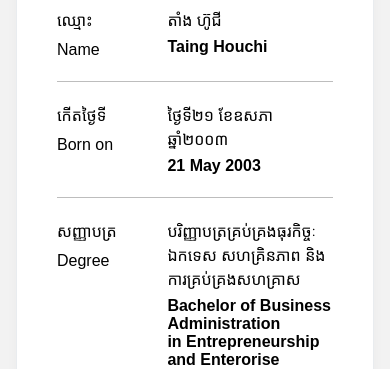
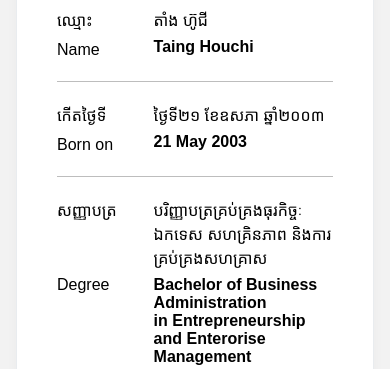
Before and after one commit to verifygovkh/verify-id-HVq_PAQU-key-67e4e18f..., a plain HTML site: page index.html in a window 390 px wide. Shown: the part 731-1100 px from the top of the page. Drawn offline with Linux system fonts and the light colour scheme; a web font is replaced by a local one.

Commit message:
Update print statement from 'align' to 'grid'

```diff
--- a/index.html
+++ b/index.html
@@ -462,7 +462,7 @@
                 flex-direction: row;
                 align-items: flex-start;
             }
-            .label-col { width: 35%; padding-right: 10px; }
+            .label-col { width: 35%; }
             .value-col { width: 65%; }
             .label-text, .label-sub { font-size: 16px; }
             .value-text, .value-sub { font-size: 16px; }
@@ -471,8 +471,8 @@
         }
 
         @media (max-width: 480px) {
-            .label-col { width: 40%; }
-            .value-col { width: 60%; }
+            .label-col { width: 35%; }
+            .value-col { width: 65%; }
             .logo-area img { height: 32px; }
         }
     </style>
@@ -559,21 +559,17 @@
                         </div>
                     </div>
 
-                    <div class="data-row">
-                        <div class="label-col">
-                            <span class="label-text">សញ្ញាបត្រ</span>
-                            <span class="label-sub">Degree</span>
-                        </div>
-                        <div class="value-col">
+                    <div class="data-row" style="display: grid; grid-template-columns: 35% 65%; padding: 22px 0; border-bottom: 1px solid #bdbdbd; align-items: start; column-gap: 0; row-gap: 5px;">
+                        <span class="label-text" style="padding-right: 22px;">សញ្ញាបត្រ</span>
                         <span class="value-text">
                             បរិញ្ញាបត្រគ្រប់គ្រងធុរកិច្ចៈ<br>
                             ឯកទេស សហគ្រិនភាព និងការគ្រប់គ្រងសហគ្រាស
                         </span>
-                            <span class="value-sub">
+                        <span class="label-sub" style="margin-top: 0; padding-right: 22px;">Degree</span>
+                        <span class="value-sub" style="margin-top: 0;">
                             Bachelor of Business Administration<br>
                             in Entrepreneurship and Enterorise Management
                         </span>
-                        </div>
                     </div>
 
                     <div class="data-row">
```
Lines whose indentation alone changed are shown as unchanged.
